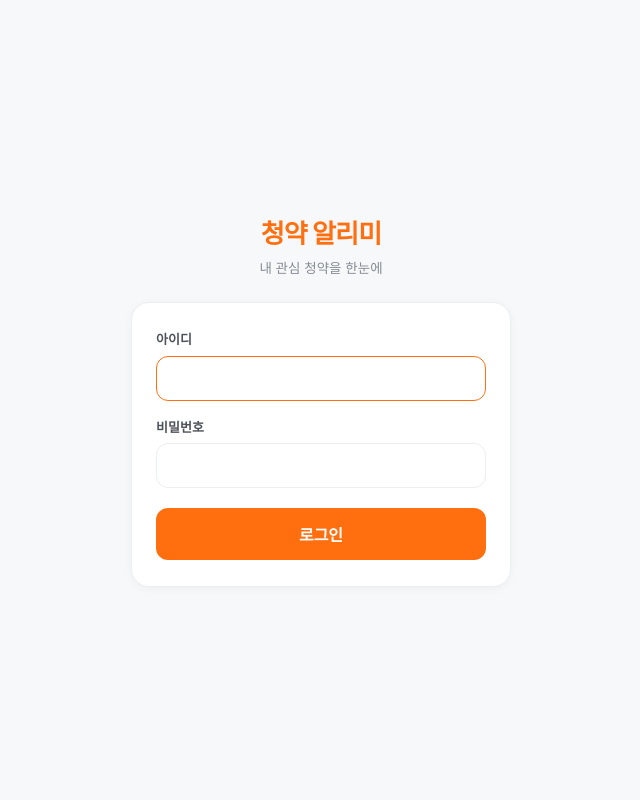
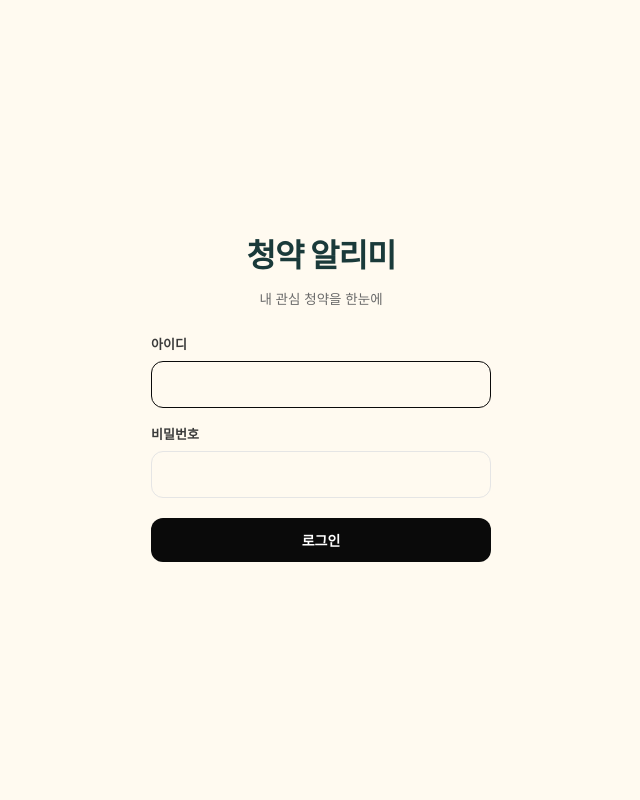
Before and after one commit to choiyounggi/chungyak-alimi, a FastAPI app: template src/web/templates/login.html in a window 1280 px wide. Shown: the whole page, without its empty margins (319-959 px from the left). Run offline with FastAPI, Linux system fonts and the light colour scheme; the template is opened without the code that fills it, so the values that code supplies are empty; parts of the project's set-up code (start-up, migrations or seed data) failed here and were passed over.

Commit message:
feat(web): redesign login page with Clay design system, replace emojis with SVG icons
login.html을 base.html 상속으로 재작성 — 크림 캔버스 + near-black CTA + hairline
+ 포인트 teal 적용. ⚠️ 이모지를 base 스프라이트의 #i-alert SVG 아이콘으로 대체.
form 동작(action/method/novalidate/필드 name·autocomplete·autofocus)과 인라인
에러 3상태, 중앙정렬을 완전 보존. 순수 Jinja 렌더 스모크 테스트 추가.

Co-Authored-By: Claude Opus 4.8 (1M context) <noreply@anthropic.com>

```diff
--- a/src/web/templates/login.html
+++ b/src/web/templates/login.html
@@ -1,48 +1,36 @@
-<!DOCTYPE html>
-<html lang="ko">
-<head>
-<meta charset="UTF-8">
-<meta name="viewport" content="width=device-width, initial-scale=1.0">
-<title>로그인 · 청약 알리미</title>
+{% extends "base.html" %}
+{% block title %}로그인 · 청약 알리미{% endblock %}
+
+{% block head %}
 <style>
-  :root{
-    --carrot:#FF6F0F; --carrot-dark:#E55F00; --carrot-soft:#FFF3EA;
-    --surface:#F7F8F9; --card:#FFFFFF; --tx:#212124; --sub:#4D5159; --mut:#868B94; --line:#EDEEEF; --danger:#F5484A;
-  }
-  *{box-sizing:border-box}
-  body{margin:0;min-height:100vh;background:var(--surface);color:var(--tx);
-    font:15px/1.6 -apple-system,BlinkMacSystemFont,"Apple SD Gothic Neo","Pretendard",sans-serif;
-    -webkit-font-smoothing:antialiased;display:flex;align-items:center;justify-content:center;padding:20px}
-  .box{width:100%;max-width:380px}
-  .brand{text-align:center;margin-bottom:22px}
-  .brand .title{font-size:26px;font-weight:800;letter-spacing:-.03em;color:var(--carrot)}
-  .brand .desc{color:var(--mut);font-size:13.5px;margin-top:4px}
-  form{background:var(--card);border:1px solid var(--line);border-radius:18px;padding:26px 24px;
-    box-shadow:0 2px 10px rgba(0,0,0,.04)}
-  label{display:block;font-size:13px;font-weight:700;color:var(--sub);margin:0 0 6px}
-  input{width:100%;padding:13px 14px;border:1px solid var(--line);border-radius:12px;font-size:15px;
-    background:#fff;color:var(--tx);outline:none;transition:border-color .15s}
-  input:focus{border-color:var(--carrot)}
-  input.invalid{border-color:var(--danger);background:#FFF7F7}
-  .field{margin-bottom:16px}
-  .field-error{display:none;color:var(--danger);font-size:12.5px;font-weight:600;margin-top:6px}
-  .field.has-error .field-error{display:block}
-  button{width:100%;padding:14px;background:var(--carrot);color:#fff;border:none;border-radius:12px;
-    font-size:16px;font-weight:800;cursor:pointer;transition:background .15s;margin-top:4px}
-  button:hover{background:var(--carrot-dark)}
-  .form-error{background:#FDECEC;color:var(--danger);border-radius:10px;padding:11px 13px;font-size:13.5px;
-    font-weight:600;margin-bottom:16px;display:flex;gap:7px;align-items:center}
+  /* 로그인 전용: base body는 중앙정렬이 아니므로 이 페이지에서만 flex center */
+  body{min-height:100vh;display:flex;align-items:center;justify-content:center}
+  /* base .wrap(max-width:840·pad 22/20/72)을 로그인 박스로 재정의 (brief .box{max-width:380px} 실현) */
+  main.wrap{width:100%;max-width:380px;padding:24px 20px}
+  /* 브랜드 영역 중앙정렬 + 포인트 teal 타이틀 */
+  .login-head{text-align:center;margin-bottom:var(--s-lg)}
+  .login-head h1{color:var(--accent-teal)}
+  /* 경고 배너: 아이콘+텍스트 정렬(기존 login의 flex 정렬 보존; base .form-error는 display:block) */
+  .form-error{display:flex;gap:var(--s-xs);align-items:center}
+  /* 제출 버튼 풀폭(base .btn은 inline-flex) */
+  form .btn-primary{width:100%;margin-top:var(--s-xxs)}
 </style>
-</head>
-<body>
-  <div class="box">
-    <div class="brand">
-      <div class="title">청약 알리미</div>
-      <div class="desc">내 관심 청약을 한눈에</div>
+{% endblock %}
+
+{% block topbar %}{% endblock %}
+
+{% block content %}
+<div class="login-head">
+  <h1>청약 알리미</h1>
+  <p class="sub">내 관심 청약을 한눈에</p>
 </div>
 <!-- novalidate: 브라우저 기본 검증 팝업(시스템 알럿) 비활성화 → 서버 인라인 에러로 안내 -->
 <form method="post" action="/login" novalidate>
-      {% if errors.form %}<div class="form-error">⚠️ {{ errors.form }}</div>{% endif %}
+  {% if errors.form %}
+  <div class="form-error">
+    <svg class="ic" aria-hidden="true"><use href="#i-alert"></use></svg>{{ errors.form }}
+  </div>
+  {% endif %}
   <div class="field {{ 'has-error' if errors.username else '' }}">
     <label for="username">아이디</label>
     <input id="username" name="username" type="text" autocomplete="username"
@@ -55,8 +43,6 @@
            class="{{ 'invalid' if errors.password else '' }}">
     <div class="field-error">{{ errors.password or '' }}</div>
   </div>
-      <button type="submit">로그인</button>
+  <button type="submit" class="btn btn-primary">로그인</button>
 </form>
-  </div>
-</body>
-</html>
+{% endblock %}
```
Also changed, not shown: tests/test_login_template.py (added, +128 -0 lines). Lines whose indentation alone changed are shown as unchanged.
